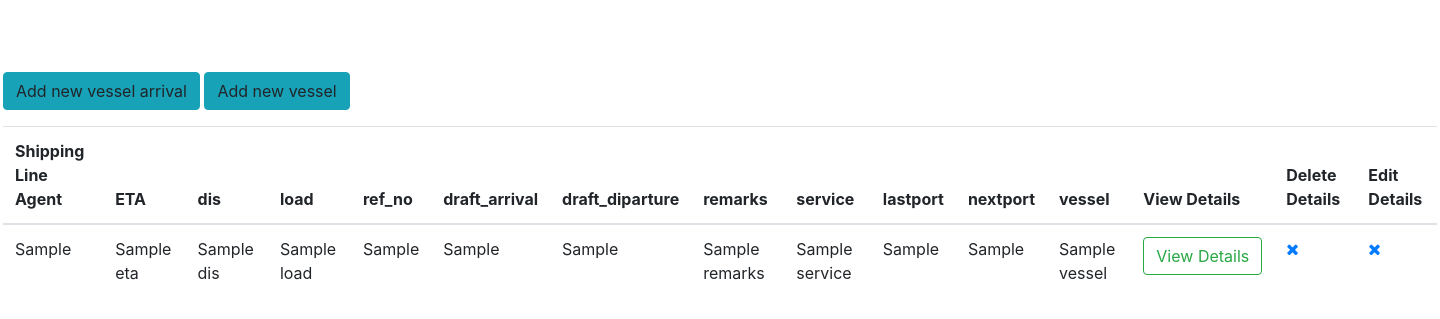
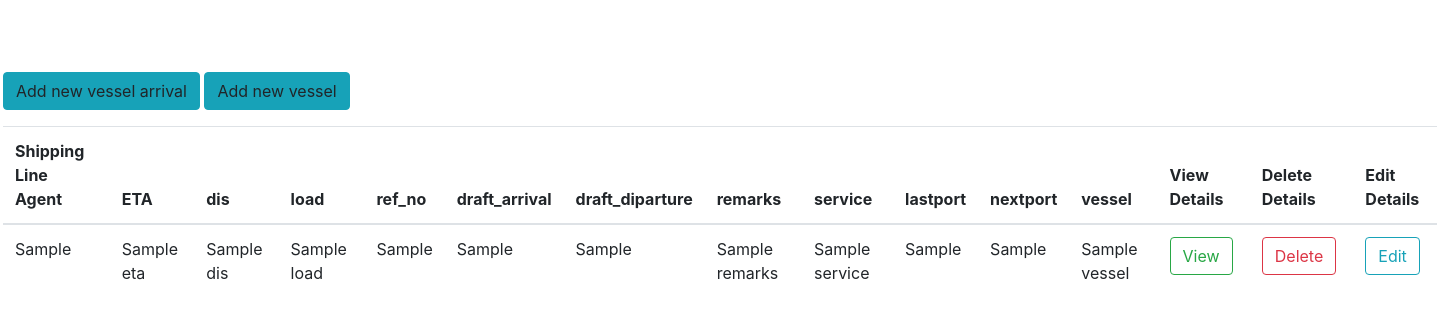
Before and after one commit to csranasinghe/kolomthota_server, a Django app: template shipping_line/templates/shipping_line/vessel_details.html in a window 1440 px wide. Shown: the part 182-501 px from the top of the page. Run offline with Django 3.2, Linux system fonts and the light colour scheme; the template is opened without the code that fills it: most values are stand-ins (such as "Sample title", 1, 10 or a date in 2020); form fields are guessed from the names that the template uses; some libraries are stand-ins or nearby versions.

Commit message:
added a button to delete

```diff
--- a/accounts/views.py
+++ b/accounts/views.py
@@ -42,7 +42,7 @@ class IndexView(LoginRequiredMixin, View):
             return HttpResponseRedirect(reverse('berth_planner:index'))
         elif user.user_type == 'ADMIN':
             return HttpResponseRedirect(reverse('admin:index'))
-        elif user.user_type == 'VP' or user.user_type == 'BM':
+        elif user.user_type == 'VP' or 'BM':
             return HttpResponseRedirect(reverse('vessel_planner:index'))
 
 
--- a/shipping_line/templates/shipping_line/vessel_details.html
+++ b/shipping_line/templates/shipping_line/vessel_details.html
@@ -43,13 +43,13 @@
         <td>{{obj.last_port}}</td>
         <td>{{obj.next_port}}</td>
         <td>{{obj.vessel}}</td>
-        <td><button type="button" class="btn btn-outline-success" data-toggle="modal" data-target="#myModal">View Details</button></td>
+        <td><button type="button" class="btn btn-outline-success" data-toggle="modal" data-target="#myModal">View</button></td>
 
         <td>
-            <a href="/shipping-line/remove_items/{{obj.id}}"><span class="fa fa-times"></span></a>
+          <input type="button" class="btn btn-outline-danger" onclick="location.href='/shipping-line/remove_items/{{obj.id}}';" value="Delete" />
         </td>
         <td>
-          <a href="/shipping-line/edit_vessels/{{obj.id}}"><span class="fa fa-times"></span></a>
+          <input type="button" class="btn btn-outline-info" onclick="location.href='/shipping-line/edit_vessels/{{obj.id}}';" value="Edit" />
       </td>
       </tr>
 
```
Also changed, not shown: vessel_planner/migrations/0003_auto_20190119_0550.py (added).
